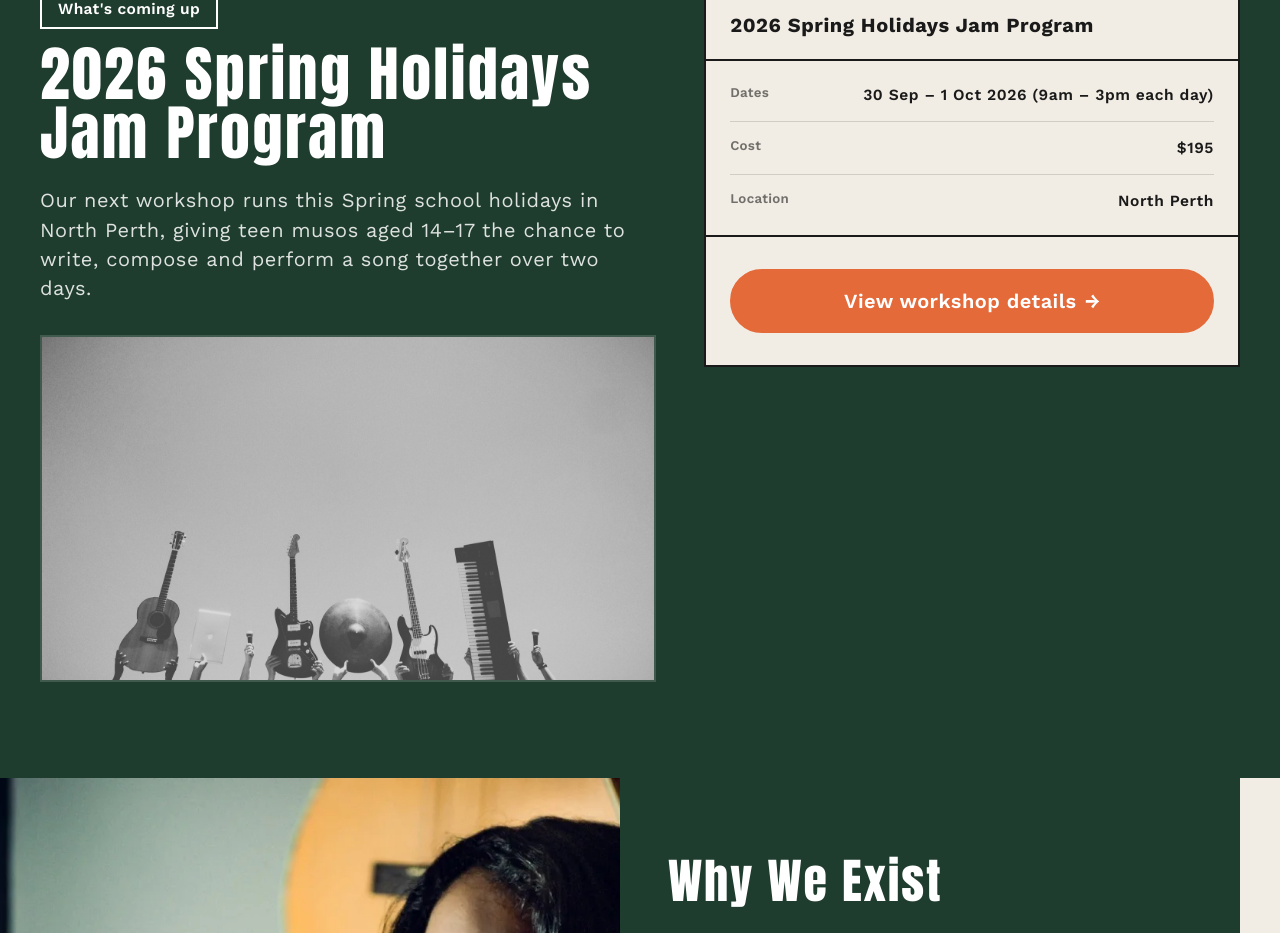
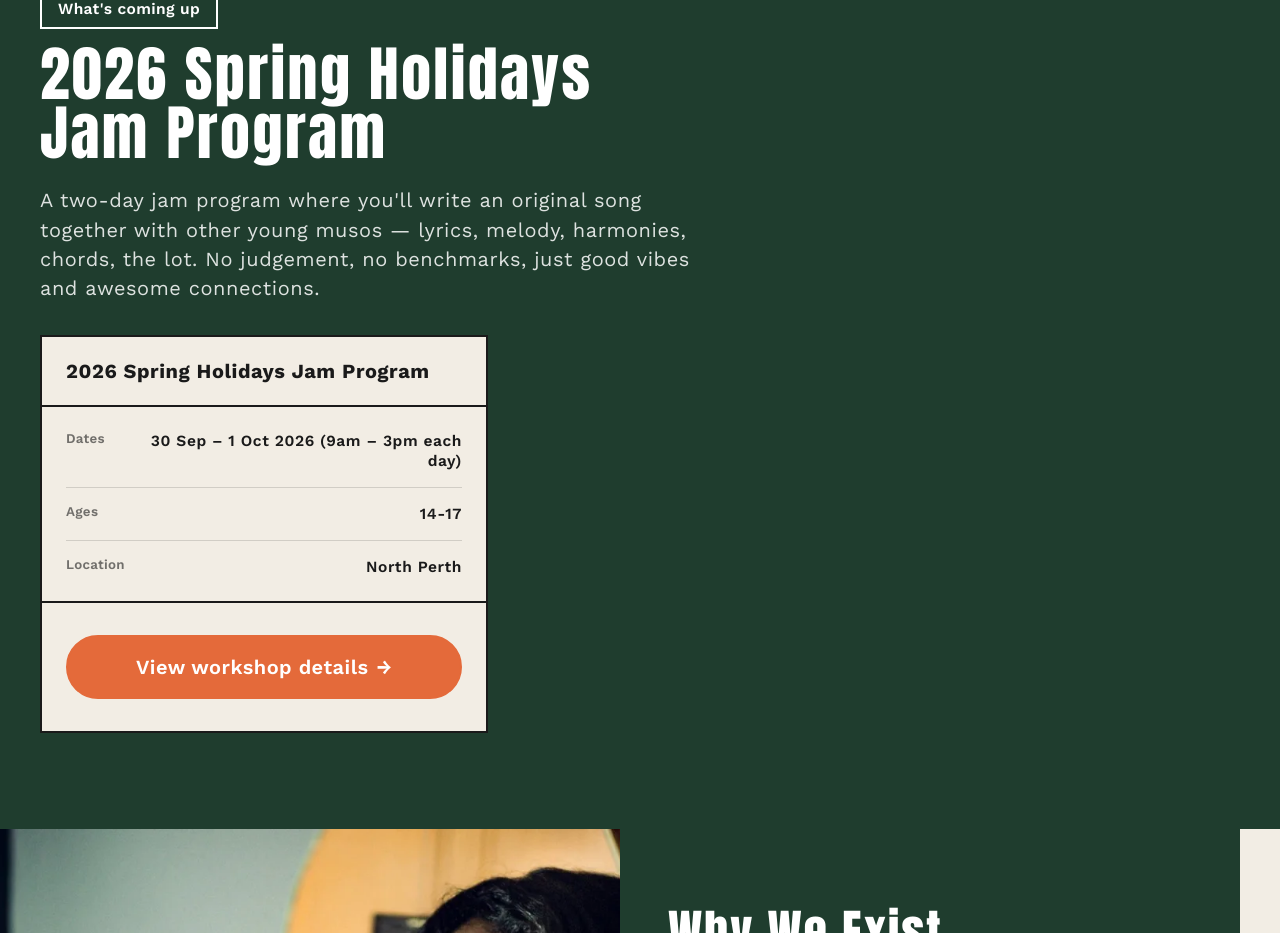
Before and after one commit to Sonners87/good-noise-website, a React (Vite) app: page / in a window 1280 px wide. Shown: the part 1595-2528 px from the top of the page. Built offline with nearby package versions, Linux system fonts and the light colour scheme.

Commit message:
Update spring holidays intro copy and homepage teaser card
Refresh the 2026 Spring Holidays intro paragraphs, and swap the
homepage "what's coming up" photo for the workshop info card
(dates/ages/location) with new blurb copy.

```diff
--- a/src/components/UpcomingWorkshop.tsx
+++ b/src/components/UpcomingWorkshop.tsx
@@ -1,8 +1,6 @@
-import PhotoImage from "./PhotoImage"
 import Eyebrow from "./Eyebrow"
 import WorkshopInfoCard from "./WorkshopInfoCard"
 import { workshops, upcomingWorkshopSlug } from "../content/workshops"
-import jamInstrumentsPhoto from "../assets/images/workshop-jam-instruments.jpg"
 
 export default function UpcomingWorkshop() {
   const workshop = workshops[upcomingWorkshopSlug]
@@ -10,8 +8,7 @@ export default function UpcomingWorkshop() {
   return (
     <section id="workshops" className="relative overflow-hidden bg-brand">
       <div className="mx-auto max-w-[1400px] px-5 py-16 md:px-10 md:py-24">
-        <div className="grid grid-cols-1 gap-8 md:grid-cols-[1.15fr_1fr] md:items-start md:gap-12">
-          <div className="flex flex-col">
+        <div className="flex max-w-2xl flex-col">
           <Eyebrow tone="onBlue" className="mb-4 self-start">
             What's coming up
           </Eyebrow>
@@ -21,23 +18,17 @@ export default function UpcomingWorkshop() {
           </h2>
 
           <p className="mb-8 text-base leading-relaxed text-white/85 md:text-lg">
-              {workshop.teaser}
+            A two-day jam program where you'll write an original song together with
+            other young musos — lyrics, melody, harmonies, chords, the lot. No
+            judgement, no benchmarks, just good vibes and awesome connections.
           </p>
 
-            <PhotoImage
-              src={jamInstrumentsPhoto}
-              alt="Silhouetted hands holding guitars, a bass, a keyboard, a cymbal and microphones up against the sky"
-              aspect="aspect-[16/9]"
-              objectPosition="center 80%"
-              className="border-2 border-white/15"
-            />
-          </div>
-
+          <div className="max-w-md">
             <WorkshopInfoCard
               title={workshop.shortTitle}
               rows={[
                 { label: "Dates", value: workshop.dates ?? "" },
-              { label: "Cost", value: workshop.price ?? "" },
+                { label: "Ages", value: "14-17" },
                 { label: "Location", value: workshop.location ?? "" },
               ]}
               ctaLabel="View workshop details"
@@ -45,6 +36,7 @@ export default function UpcomingWorkshop() {
             />
           </div>
         </div>
+      </div>
     </section>
   )
 }
--- a/src/content/workshops.ts
+++ b/src/content/workshops.ts
@@ -92,8 +92,8 @@ const allWorkshops: Record<string, Workshop> = {
     ctaHref: "/book-2026-spring-holidays",
     introHeading: "Music's Better Shared",
     introParagraphs: [
-      "Good Noise Project presents a two-day songwriting workshop in Perth, set inside a room full of instruments begging to be picked up. You'll join several other young musos in a safe space and write your very own song together! There's no judgement, no benchmarks, no performance marks — except that you have fun and make awesome connections with other music-lovers. Who knows, maybe you'll find yourself the members of your first band.",
-      "There's no need to be a pro at your instrument. You might've only just picked it up for the first time. You might even be a gun at your musical tool but want to give another one a go. All that matters is you bring good vibes, a sense of creativity, and maybe a little bit of courage to step out and do something awesome.",
+      "Good Noise Project presents a two-day jam program in Perth, set inside a room full of instruments begging to be picked up. You'll join several other young musos in a safe space and jam out an original song together — lyrics, melody, harmonies, chords, the lot. There's no judgement, no benchmarks, no performance marks — except that you have fun and make awesome connections with other music-lovers. Who knows, maybe you'll find yourself the members of your first band.",
+      "There's no need to be a pro at your instrument. You might've only just picked it up for the first time. You might even be a gun at your musical tool but want to give another one a go — or try one you've never touched. Whether you're quiet or loud, confident or used to playing alone in your bedroom, everyone's on equal footing here. All that matters is you bring good vibes, a sense of creativity, and maybe a little bit of courage to step out and do something different.",
     ],
     whatToExpect: [
       {
```
Lines whose indentation alone changed are shown as unchanged.
